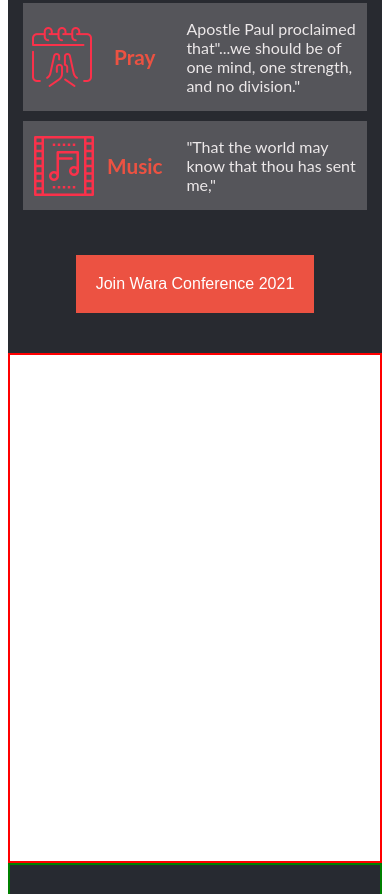
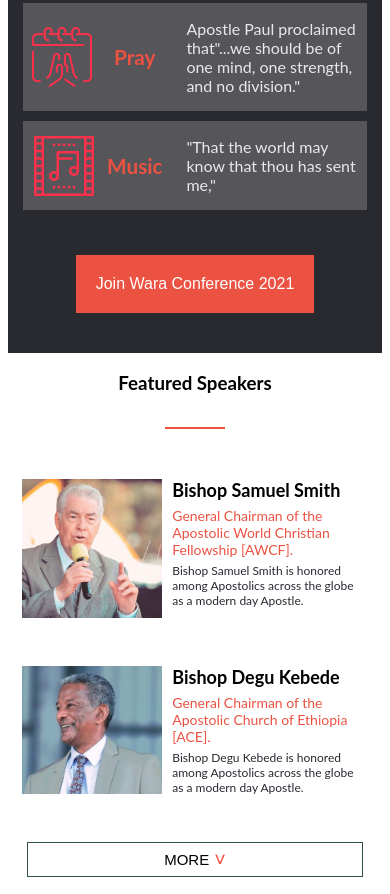
Before and after one commit to Mre55/Wara-Conference, a website: page index.html in a window 390 px wide. Shown: the part 1106-2000 px from the top of the page. Drawn offline with Linux system fonts and the light colour scheme.

Commit message:
Add featured speakers section for mobile version

```diff
--- a/CSS/style.css
+++ b/CSS/style.css
@@ -102,7 +102,7 @@
 .main-line {
   background-color: #ec5242;
   height: 2px;
-  width: 16%;
+  width: 60px;
   margin: 15px auto 50px auto;
 }
 
@@ -141,9 +141,72 @@
   align-items: center;
 }
 
-#featured-speakers {
-  height: 60vh;
-  border: 2px solid red;
+.featured-speakers-container {
+  display: flex;
+  flex-direction: column;
+  align-items: center;
+}
+
+.speaker-catagories {
+  display: flex;
+  justify-content: space-around;
+  width: 95%;
+  padding-bottom: 45px;
+}
+
+.speaker-text {
+  width: 55%;
+}
+
+.speaker-img img {
+  width: 140px;
+}
+
+.speaker-name h5 {
+  margin: 0;
+  font-size: 18px;
+}
+
+.speaker-position p {
+  margin: 0;
+  color: #ec5242;
+  font-size: 14px;
+  padding-top: 6px;
+}
+
+.speaker-detail p {
+  margin: 0;
+  font-size: 12px;
+  padding-top: 5px;
+  color: #272a31;
+}
+
+.featured-speakers-container button {
+  width: 90%;
+  background: #fff;
+  padding: 5px;
+  margin-bottom: 50px;
+  color: darkslategray;
+  font-size: 16px;
+  border: 1px solid darkslategray;
+  display: flex;
+  align-items: center;
+  justify-content: center;
+}
+
+.featured-speakers-container button span {
+  color: #ec5242;
+  font-size: 20px;
+}
+
+.featured-speakers-container button .more {
+  color: #000;
+  font-size: 15px;
+  padding-right: 5px;
+}
+
+.featured-line {
+  margin-bottom: 50px;
 }
 
 #partner {
--- a/index.html
+++ b/index.html
@@ -102,24 +102,56 @@
                         <p>"That the world may know that thou has sent me,"</p>
                     </div>
                 </article>
-                <button>Join Wara Conference 2021</button>
+                <button type="button">Join Wara Conference 2021</button>
             </div>
 
         </section>
 
         <section id="featured-speakers">
+            <div class="featured-speakers-container">
+                <h3>Featured Speakers</h3>
+                <div class="main-line">
 
-        </section>
-
-        <section id="partner">
-
+                </div>
+                <article class="speaker-catagories">
+                    <div class="speaker-img">
+                        <img src="./Images/smith.jpeg" alt="forum">
+                    </div>
+                    <div class="speaker-text">
+                        <div class="speaker-name">
+                            <h5>Bishop Samuel Smith</h5>
+                        </div>
+                        <div class="speaker-position">
+                            <p>General Chairman of the Apostolic World Christian Fellowship [AWCF].</p>
+                        </div>
+                        <div class="speaker-detail">
+                            <p>Bishop Samuel Smith is honored among Apostolics across the globe as a modern day Apostle.</p>
+                        </div>
+                    </div>
+                </article>
+                <article class="speaker-catagories">
+                    <div class="speaker-img">
+                        <img src="./Images/degu.jpeg" alt="forum">
+                    </div>
+                    <div class="speaker-text">
+                        <div class="speaker-name">
+                            <h5>Bishop Degu Kebede</h5>
+                        </div>
+                        <div class="speaker-position">
+                            <p>General Chairman of the Apostolic Church of Ethiopia [ACE].</p>
+                        </div>
+                        <div class="speaker-detail">
+                            <p>Bishop Degu Kebede is honored among Apostolics across the globe as a modern day Apostle.</p>
+                        </div>
+                    </div>
+                </article>
+                <button type="button">
+                    <span class="more">MORE  </span>
+                    <span>  &#709;</span>
+                </button>
+            </div>
         </section>
     </main>
-
-    <footer>
-
-    </footer>
-
 
     <script src="./JS/script.js"></script>
 </body>
```
Also changed, not shown: Images/degu.jpeg (added), Images/smith.jpeg (added).
